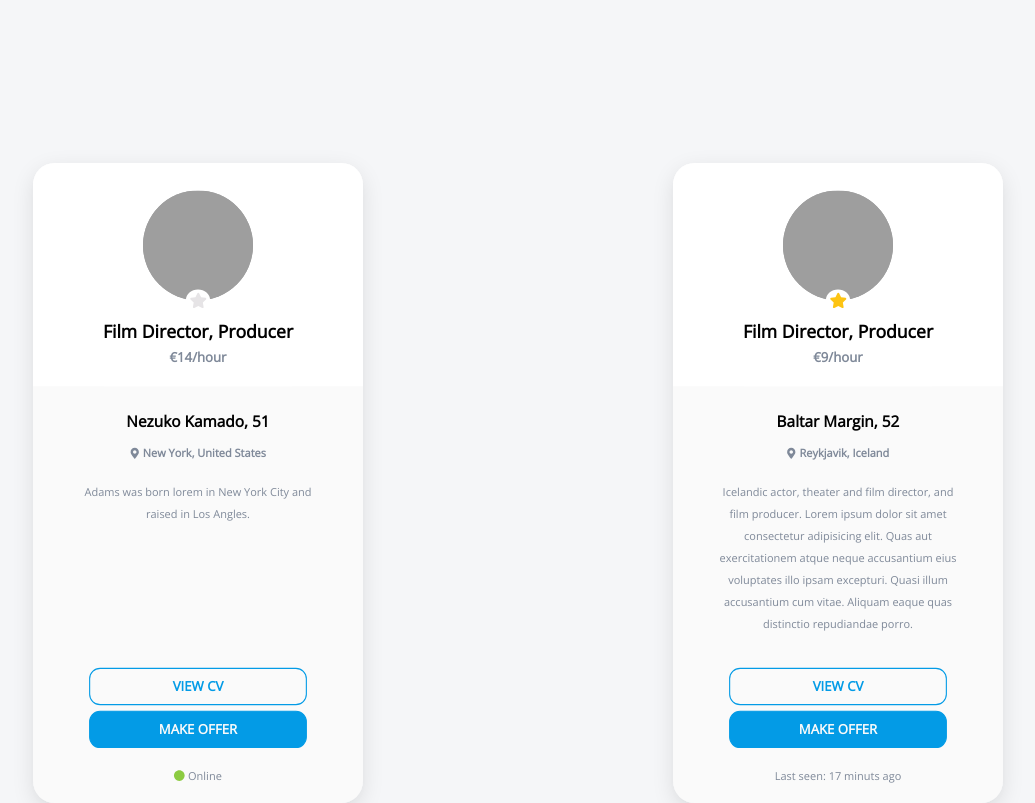
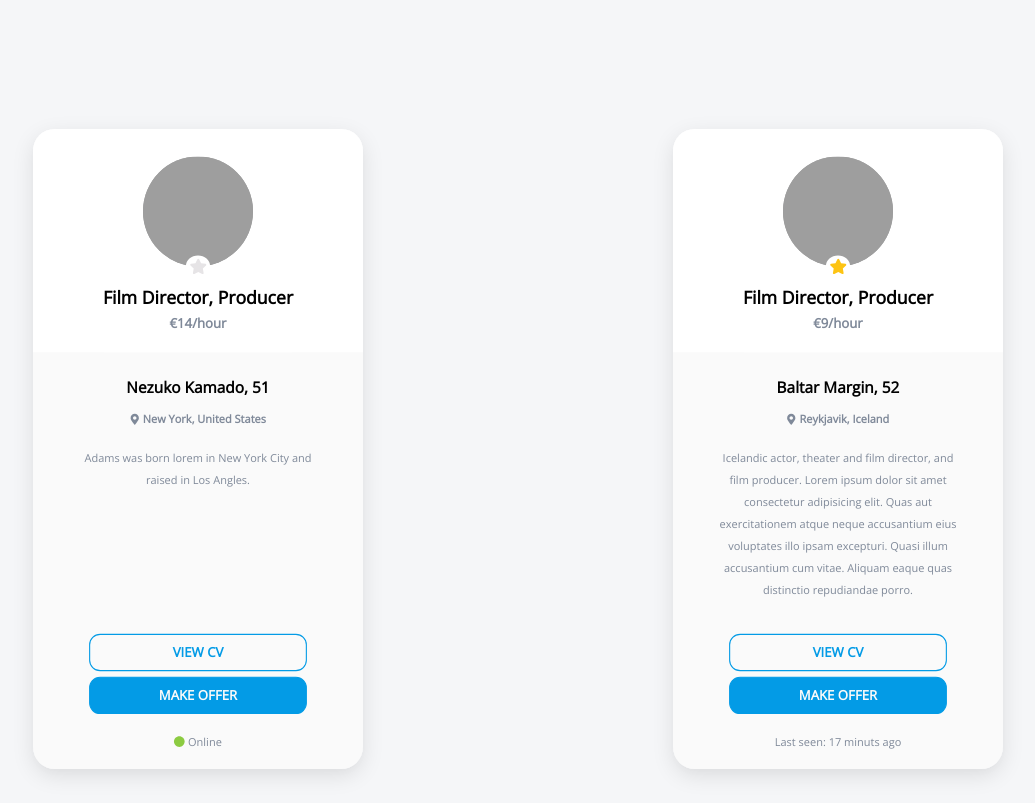
Before and after one commit to Tarold/UserCards, a plain HTML site: page index.html in a window 1280 px wide. Shown: the whole page, without its empty margins (122-1157 px from the left). Drawn offline with nearby package versions, Linux system fonts and the light colour scheme; grey boxes are pictures that could not be loaded.

```diff
--- a/css/style.css
+++ b/css/style.css
@@ -7,9 +7,9 @@
   text-align: center;
 }
 .userCards {
+  margin-top: 10%;
   display: flex;
   width: 100%;
-  margin-top: 15%;
   justify-content: space-around;
   align-items: stretch;
   flex-wrap: wrap;
@@ -22,7 +22,7 @@
   flex: 1 1 300px;
   max-width: 300px;
   min-width: 240px;
-  margin: 0 20px 0 20px;
+  margin: 30px;
   transform: scale(1.1);
 }
 .Section {
```
